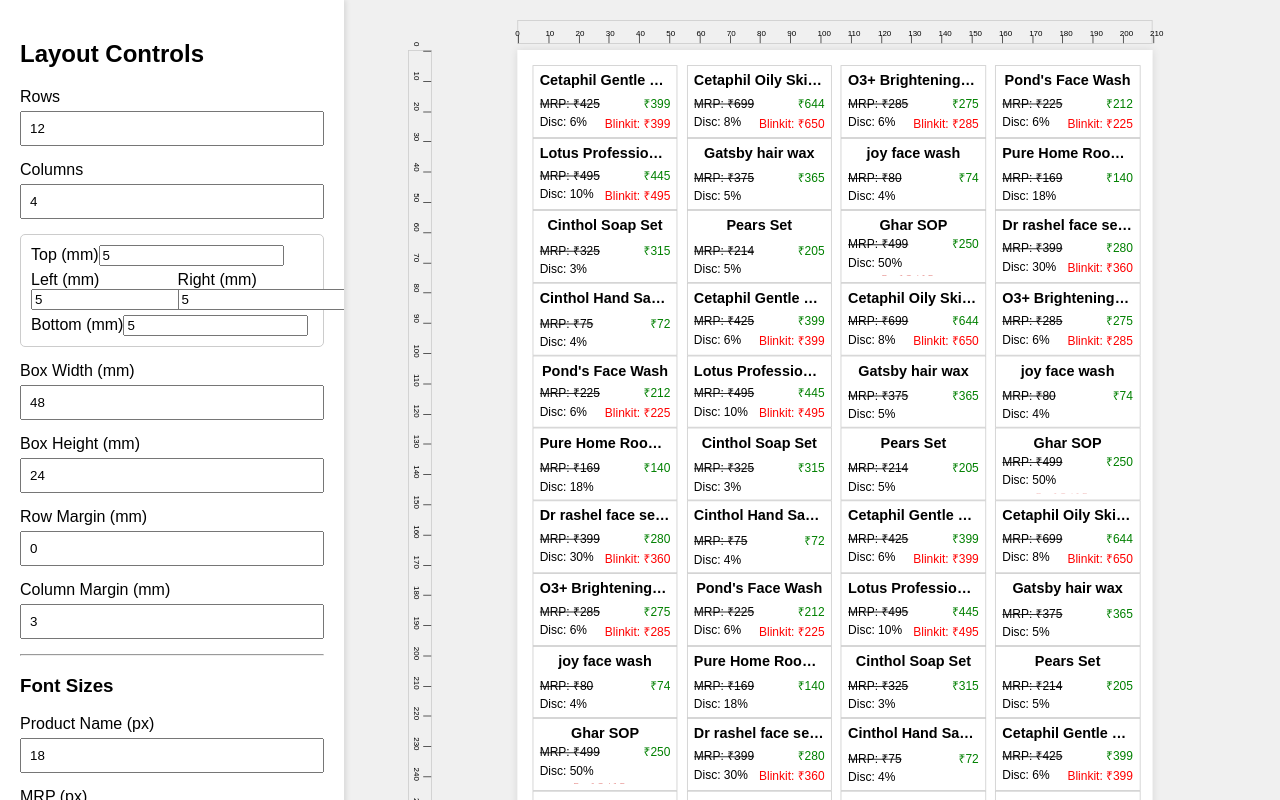
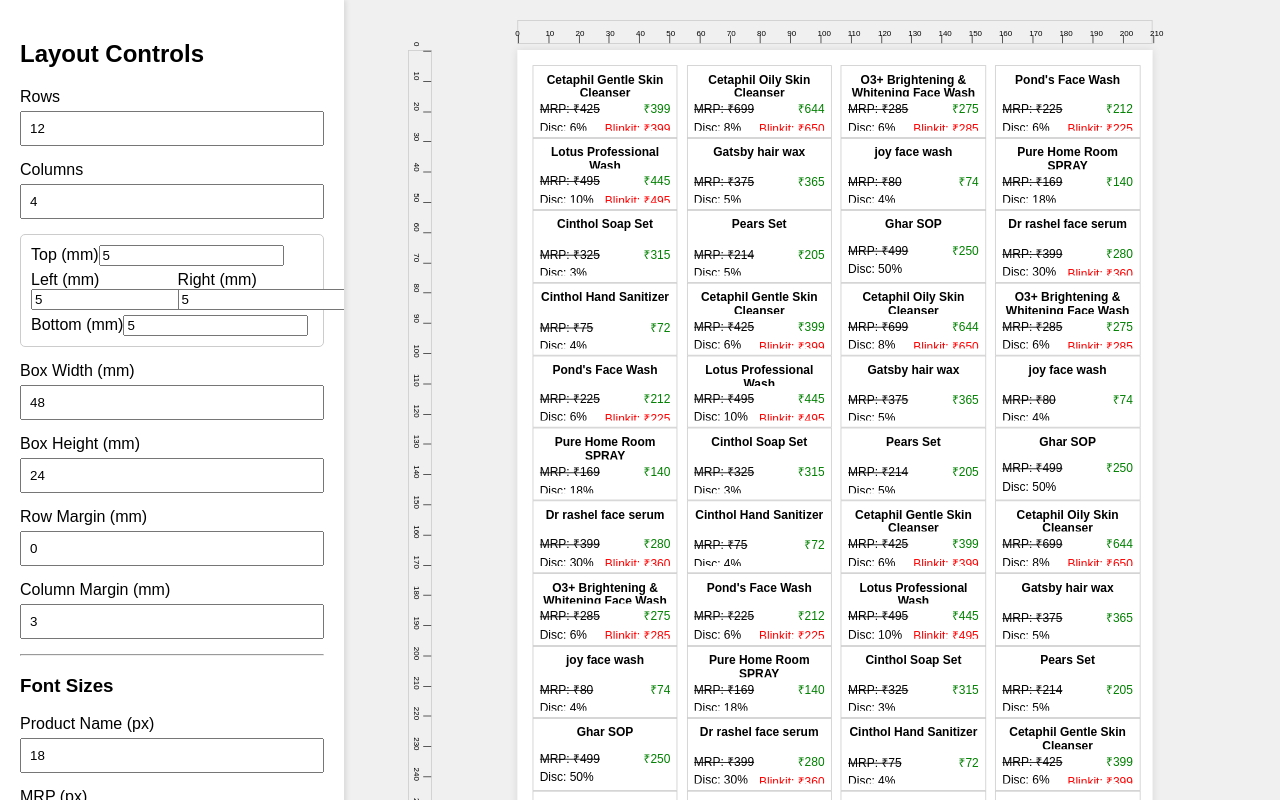
Before and after one commit to surendravaluelabskumar/producttag, a React (Create React App) app in the folder react-app/: page / in a window 1280 px wide. Shown: the top 800 px of the page. Built offline with nearby package versions, Linux system fonts and the light colour scheme.

Commit message:
Added blinkit Price and discount

```diff
--- a/react-app/src/A4Page.js
+++ b/react-app/src/A4Page.js
@@ -40,7 +40,7 @@
 
     boxes.push(
       <div className="box" key={i}>
-        <div className="product-name" style={{ fontSize: `${fontSizeTitle}px` }}>
+        <div className="product-name">
           {name}
         </div>
         <div className="price-details">
--- a/react-app/src/style.css
+++ b/react-app/src/style.css
@@ -134,9 +134,13 @@
     font-weight: bold;
     margin-bottom: 5px;
     text-align: center;
-    white-space: nowrap;
+    font-size: 15px !important;
+    word-wrap: break-word;
+    height: 35px;
     overflow: hidden;
-    text-overflow: ellipsis;
+    display: -webkit-box;
+    -webkit-line-clamp: 2;
+    -webkit-box-orient: vertical;
 }
 
 .price-details {
```
